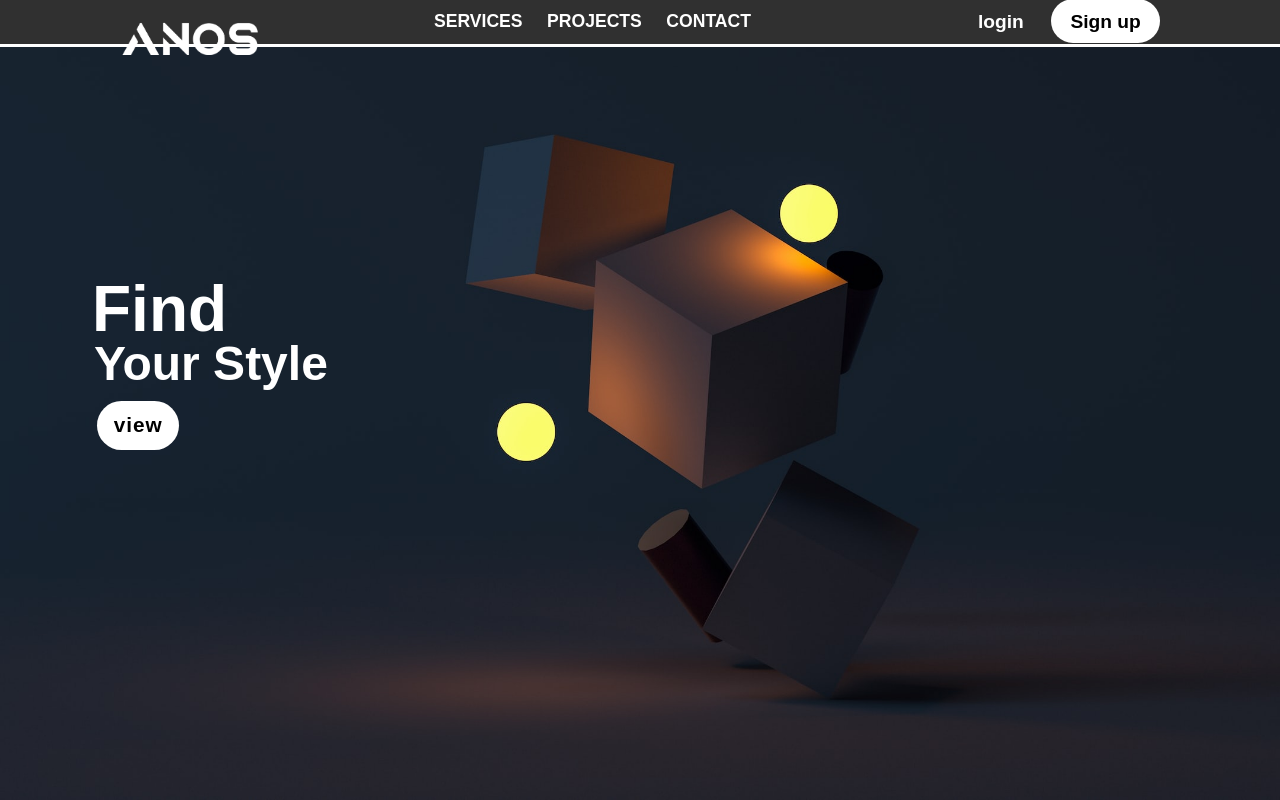
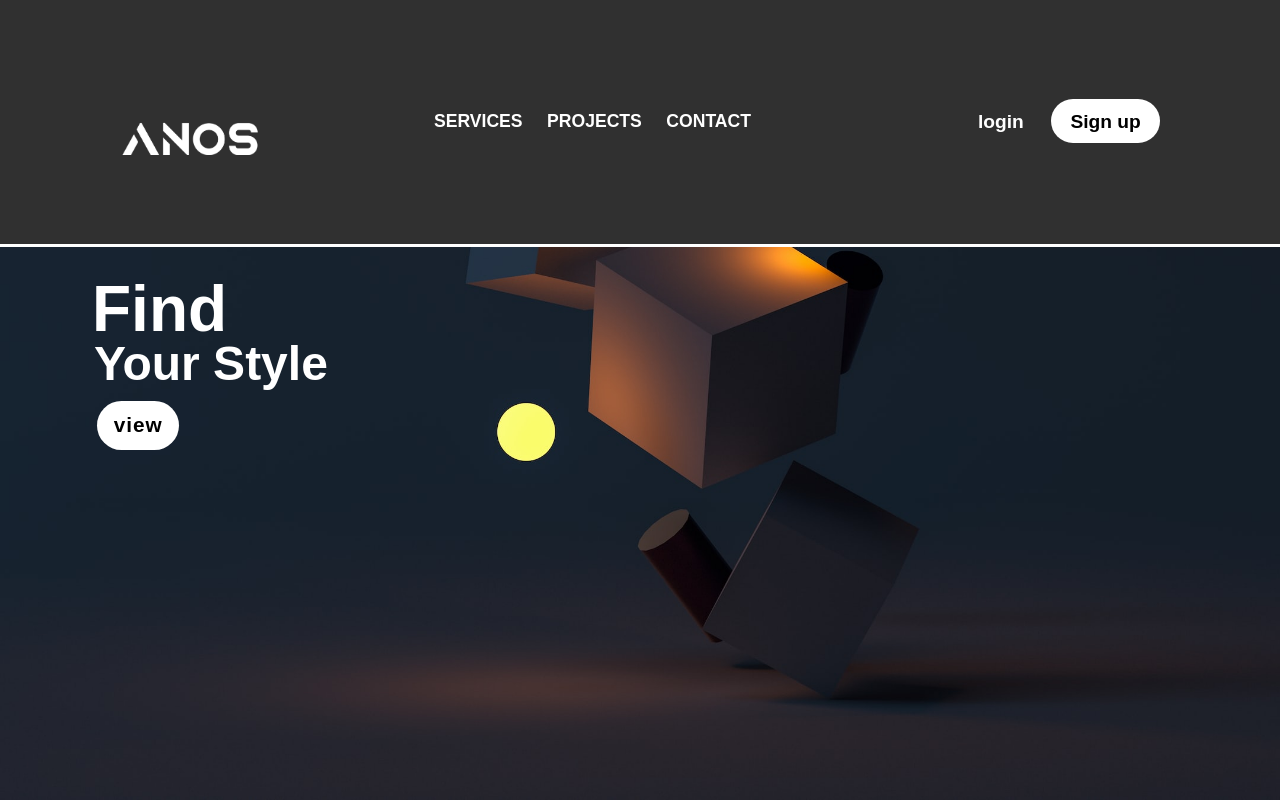
Before and after one commit to An-os/Anos, a plain HTML site: page index.html in a window 1280 px wide. Shown: the top 800 px of the page. Drawn offline with Linux system fonts and the light colour scheme.

Commit message:
Add files via upload

```diff
--- a/style.css
+++ b/style.css
@@ -13,7 +13,7 @@
     display: flex;
     justify-content: space-between;
     align-items:center;
-    padding: 0PX 120px;
+    padding: 100PX 120px;
     border-style:solid;
     border-bottom:solid rgb(255, 255, 255);
     border-width: 3px;
```
